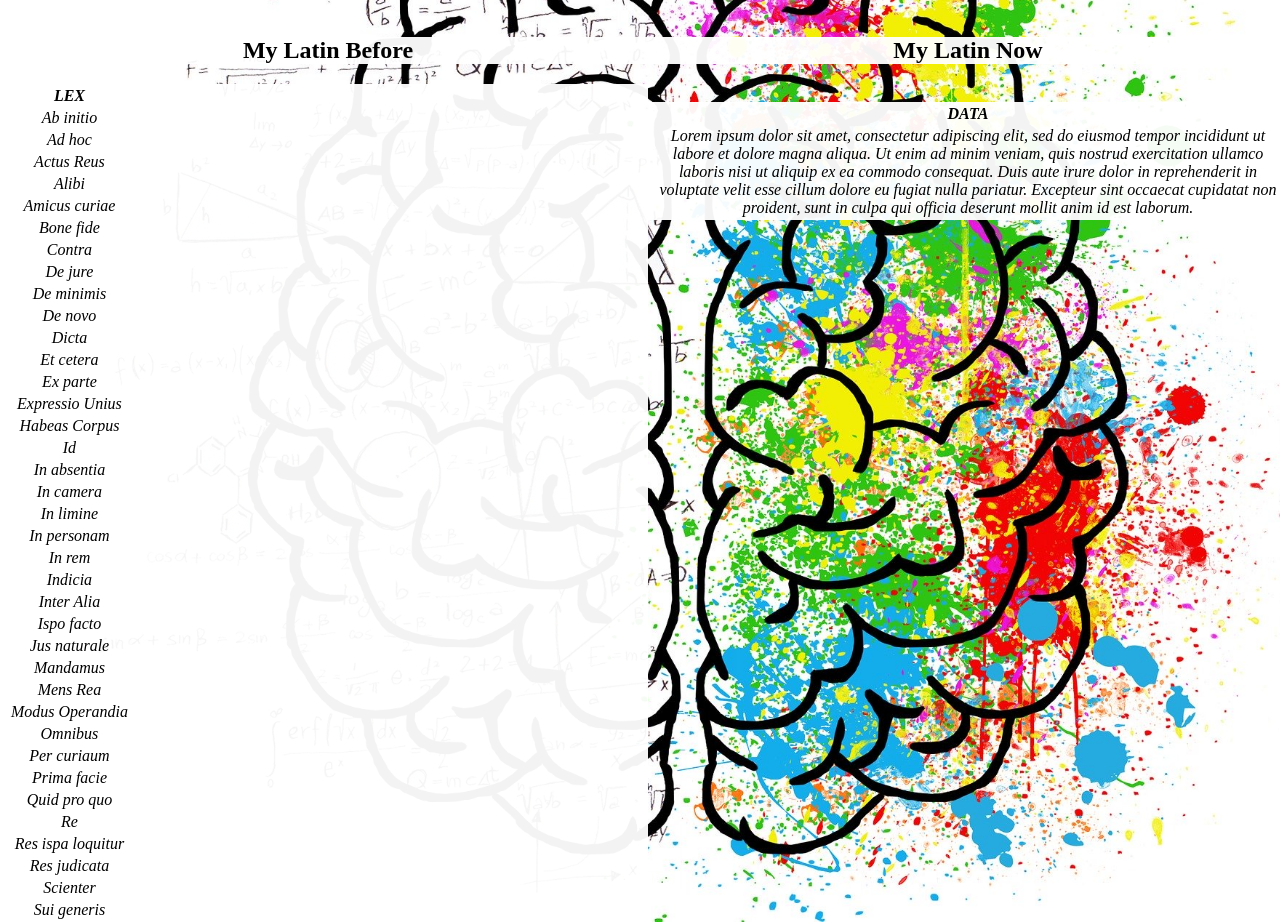
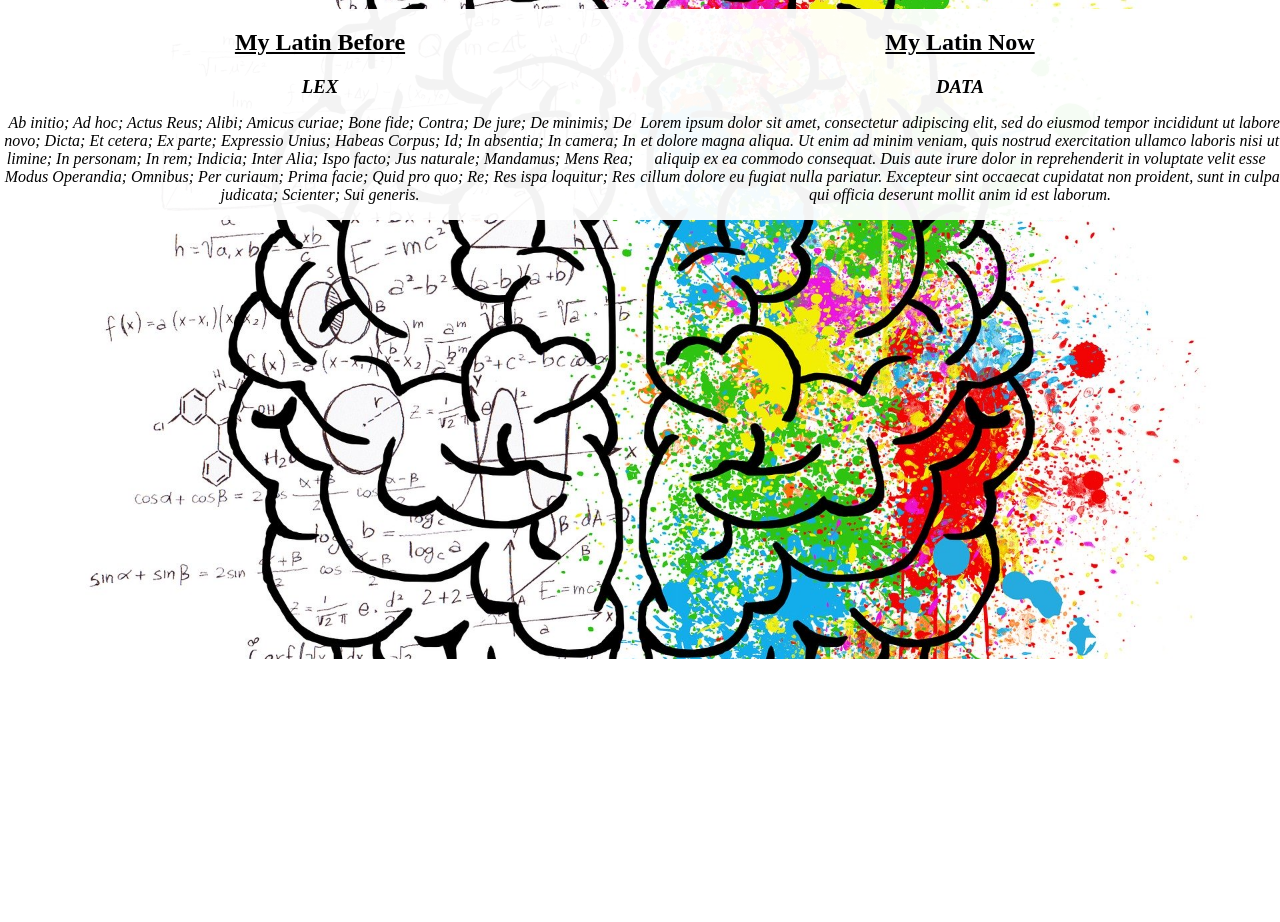
Before and after one commit to bro-san/Brodys-1st-Website, a plain HTML site: page index.html in a window 1280 px wide. Shown: the part 141-1063 px from the top of the page. After the commit the page ends 800 px from the top, so only its background shows below. Drawn offline with Linux system fonts and the light colour scheme.

Commit message:
update latin section, added stickyNavBar

```diff
--- a/index.html
+++ b/index.html
@@ -3,6 +3,8 @@
     <head>
         <title>Brody's Brain</title>
         <link rel="stylesheet" href="style.css">
+        <meta charset="UTF-8">
+        <meta name="viewport" content="width=device-width, initial-scale=1.0">
     </head>
     <body>
         <div id="navbar">
@@ -16,132 +18,14 @@
         <div id="latin">
             <h2>My Latin Before</h2>
             <h2>My Latin Now</h2>
-            <table>
-                <tr>
-                    <th>LEX</th>
-                </tr>
-                <tr>
-                    <td>Ab initio</td>
-                </tr>
-                <tr>
-                    <td>Ad hoc</td>
-                </tr>
-                <tr>
-                    <td>Actus Reus</td>
-                </tr>
-                <tr>
-                    <td>Alibi</td>
-                </tr>
-                <tr>
-                    <td>Amicus curiae</td>
-                </tr>
-                <tr>
-                    <td>Bone fide</td>
-                </tr>
-                <tr>
-                    <td>Contra</td>
-                </tr>
-                <tr>
-                    <td>De jure</td>
-                </tr>>
-                <tr>
-                    <td>De minimis</td>
-                </tr>
-                <tr>
-                    <td>De novo</td>
-                </tr>
-                <tr>
-                    <td>Dicta</td>
-                </tr>
-                <tr>
-                    <td>Et cetera</td>
-                </tr>
-                <tr>
-                    <td>Ex parte</td>
-                </tr>
-                <tr>
-                    <td>Expressio Unius</td>
-                </tr>
-                <tr>
-                    <td>Habeas Corpus</td>
-                </tr>
-                <tr>
-                    <td>Id</td>
-                </tr>
-                <tr>
-                    <td>In absentia</td>
-                </tr>
-                <tr>
-                    <td>In camera</td>
-                </tr>
-                <tr>
-                    <td>In limine</td>
-                </tr>
-                <tr>
-                    <td>In personam</td>
-                </tr>
-                <tr>
-                    <td>In rem</td>
-                </tr>
-                <tr>
-                    <td>Indicia</td>
-                </tr>
-                <tr>
-                    <td>Inter Alia</td>
-                </tr>
-                <tr>
-                    <td>Ispo facto</td>
-                </tr>
-                <tr>
-                    <td>Jus naturale</td>
-                </tr>
-                <tr>
-                    <td>Mandamus</td>
-                </tr>
-                <tr>
-                    <td>Mens Rea</td>
-                </tr>
-                <tr>
-                    <td>Modus Operandia</td>
-                </tr>
-                <tr>
-                    <td>Omnibus</td>
-                </tr>
-                <tr>
-                    <td>Per curiaum</td>
-                </tr>
-                <tr>
-                    <td>Prima facie</td>
-                </tr>
-                <tr>
-                    <td>Quid pro quo</td>
-                </tr>
-                <tr>
-                    <td>Re</td>
-                </tr>
-                <tr>
-                    <td>Res ispa loquitur</td>
-                </tr>
-                <tr>
-                    <td>Res judicata</td>
-                </tr>
-                <tr>
-                    <td>Scienter</td>
-                </tr>
-                <tr>
-                    <td>Sui generis</td>
-                </tr>
-            </table>
-            <table>
-                <tr>
-                    <th>DATA</th>
-                </tr>
-                <tr>
-                    <td>
-                        Lorem ipsum dolor sit amet, consectetur adipiscing elit, sed do eiusmod tempor incididunt ut labore et dolore magna aliqua. Ut enim ad minim veniam, quis nostrud exercitation ullamco laboris nisi ut aliquip ex ea commodo consequat. Duis aute irure dolor in reprehenderit in voluptate velit esse cillum dolore eu fugiat nulla pariatur. Excepteur sint occaecat cupidatat non proident, sunt in culpa qui officia deserunt mollit anim id est laborum.
-                    </td>
-                </tr>
-            </table>
+            <h3>LEX</h3>
+            <h3>DATA</h3>
+            <p id="lawTable">
+                Ab initio; Ad hoc; Actus Reus; Alibi; Amicus curiae; Bone fide; Contra; De jure; De minimis; De novo; Dicta; Et cetera; Ex parte; Expressio Unius; Habeas Corpus; Id; In absentia; In camera; In limine; In personam; In rem; Indicia; Inter Alia; Ispo facto; Jus naturale; Mandamus; Mens Rea; Modus Operandia; Omnibus; Per curiaum; Prima facie; Quid pro quo; Re; Res ispa loquitur; Res judicata; Scienter; Sui generis.
+            </p>
+            <p id="codePara">
+                Lorem ipsum dolor sit amet, consectetur adipiscing elit, sed do eiusmod tempor incididunt ut labore et dolore magna aliqua. Ut enim ad minim veniam, quis nostrud exercitation ullamco laboris nisi ut aliquip ex ea commodo consequat. Duis aute irure dolor in reprehenderit in voluptate velit esse cillum dolore eu fugiat nulla pariatur. Excepteur sint occaecat cupidatat non proident, sunt in culpa qui officia deserunt mollit anim id est laborum.
+            </p>
         </div>
     </body>
 </html>
--- a/script.js
+++ b/script.js
@@ -1,3 +1,16 @@
 const h2 = document.createElement('h2');
 h2.textContent = "This content was added by JavaScript... Sweet!"
 document.querySelector('body').appendChild(h2)
+
+window.onscroll = function() {stickyNavBar()};
+
+var navbar = document.getElementById("navbar");
+var sticky = navbar.offsetTop;
+
+function stickyNavBar() {
+  if (window.pageYOffset >= sticky) {
+    navbar.classList.add("sticky")
+  } else {
+    navbar.classList.remove("sticky");
+  }
+}
--- a/style.css
+++ b/style.css
@@ -1,4 +1,5 @@
 body {
+    margin:0;
     background-color: white;
     background-image: url(images/L-R\ brain\ \(main\).jpeg);
     height:100%;
@@ -8,20 +9,17 @@ body {
 }
 
 h1 {
-    margin-left: 5%;
     color: rgb(39 170 224);
-    background-color: rgba(255, 255, 255, 0.951);
-}
-
-h2 {
-    background-color: rgba(255, 255, 255, 0.951);
+    background-color: rgba(255, 255, 255, .965);
+    text-decoration-line: underline;
+    text-align: center;
 }
 
 * {font-family: 'Times New Roman', Times, serif;}
 
 #navbar {
     width: 100%;
-    overflow: auto;
+    overflow: hidden;
     /*
     background-image: url(images/L-R\ Brain\ \(header\).jpeg);
     background-position: center;
@@ -31,38 +29,60 @@ h2 {
 }
 
 #navbar a {
-    background-color: rgba(255, 255, 255, 0.951);
+    background-color: rgba(255, 255, 255, .965);
     float: left;
     display: block;
     text-align: center;
     /* padding: 14px; */
-    /* text-decoration: none;*/
+    text-decoration: none;
     font-size: 20px;
     width: 25%;
 }
 
-/*
+#navbar a:hover {
+    background-color: rgba(240, 248, 255, 0.965);
+}
+
+.sticky {
+    position: fixed;
+    top: 0;
+    width: 100%;
+}
+
+
 #latin {
     background-color: rgba(255, 255, 255, 0.951);
+    margin: 0;
+    display: inline-block;
+    float: left;
 }
-*/
+
+
 #latin h2 {
-    background-color: rgba(255, 255, 255, 0.951);
+    /* background-color: rgba(255, 255, 255, .965); */
     float: left;
-    display: block;
     text-align: center;
-    /* padding: 14px; */
-    /* text-decoration: none;*/
+    text-decoration-line: underline;
+    /* margin: 0; */
+    display: inline-block;
     width: 50%;
 }
 
-#latin table {
-    background-color: rgba(255, 255, 255, 0.951);
+#latin h3 {
+    /* background-color: rgba(255, 255, 255, .965); */
+    font-style: italic;
     float: left;
-    display: block;
+    margin: 0;
+    display: inline-block;
     text-align: center;
-    /* padding: 14px; */
-    /* text-decoration: none;*/
+    width: 50%;
+}
+#latin p {
+    /* background-color: rgba(255, 255, 255, .965); */
+    float: left;
+    /* margin: 0; */
+    display: inline-block;
+    text-align: center;
     width: 50%;
     font-style: italic;
 }
```
